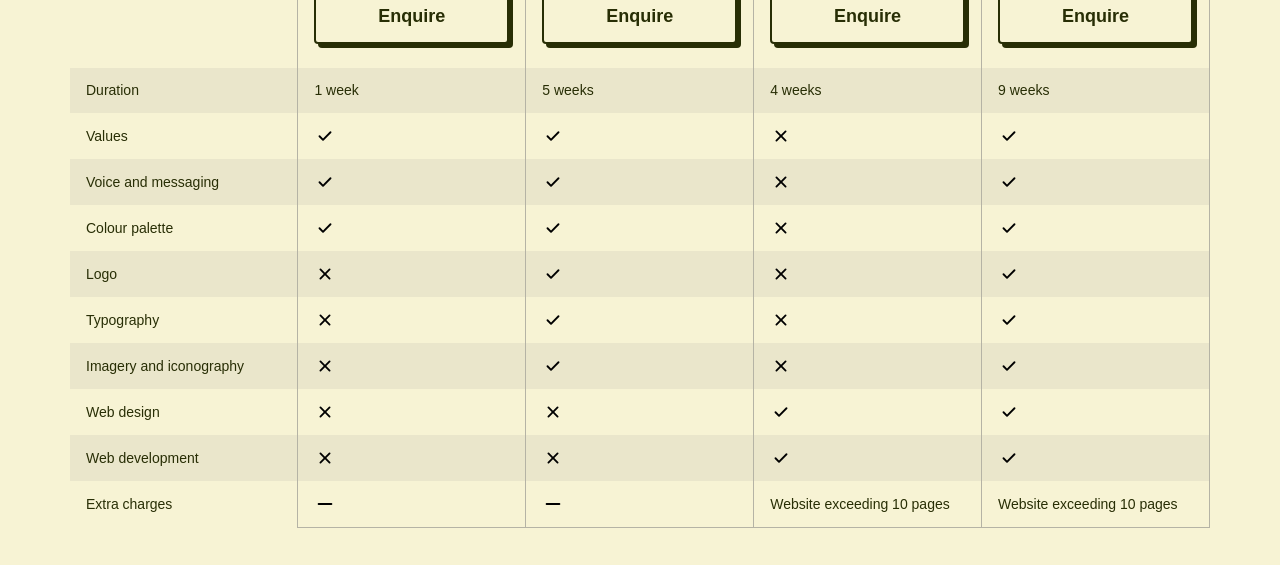
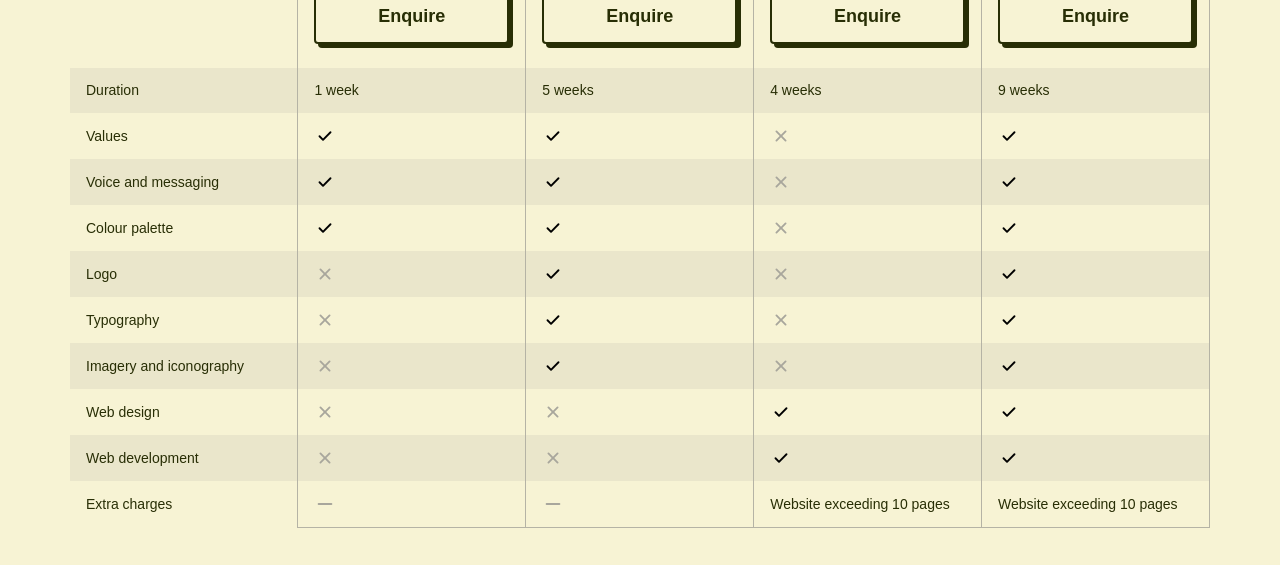
Before and after one commit to sgarciagallego/originblank, a Next.js app: page /packages in a window 1280 px wide. Shown: the part 820-1385 px from the top of the page. Built offline with nearby package versions, Linux system fonts and the light colour scheme; a web font is replaced by a local one.

Commit message:
fixing colour issues due to variable changes

```diff
--- a/components/atoms/vectors/minus.js
+++ b/components/atoms/vectors/minus.js
@@ -8,7 +8,7 @@ export default function MinusVector(props) {
       {...props}
     >
       <path
-        fill="rgb(var(--N-500), 0.8)"
+        fill="rgb(var(--T-600))"
         d="M19,11H5a1,1,0,0,0,0,2H19a1,1,0,0,0,0-2Z"
       />
     </svg>
--- a/components/atoms/vectors/uncheck.js
+++ b/components/atoms/vectors/uncheck.js
@@ -8,7 +8,7 @@ export default function UncheckVector(props) {
       {...props}
     >
       <path
-        fill="rgb(var(--N-500), 0.8)"
+        fill="rgb(var(--T-600))"
         d="M13.41,12l4.3-4.29a1,1,0,1,0-1.42-1.42L12,10.59,7.71,6.29A1,1,0,0,0,6.29,7.71L10.59,12l-4.3,4.29a1,1,0,0,0,0,1.42,1,1,0,0,0,1.42,0L12,13.41l4.29,4.3a1,1,0,0,0,1.42,0,1,1,0,0,0,0-1.42Z" />
     </svg>
   )
```
